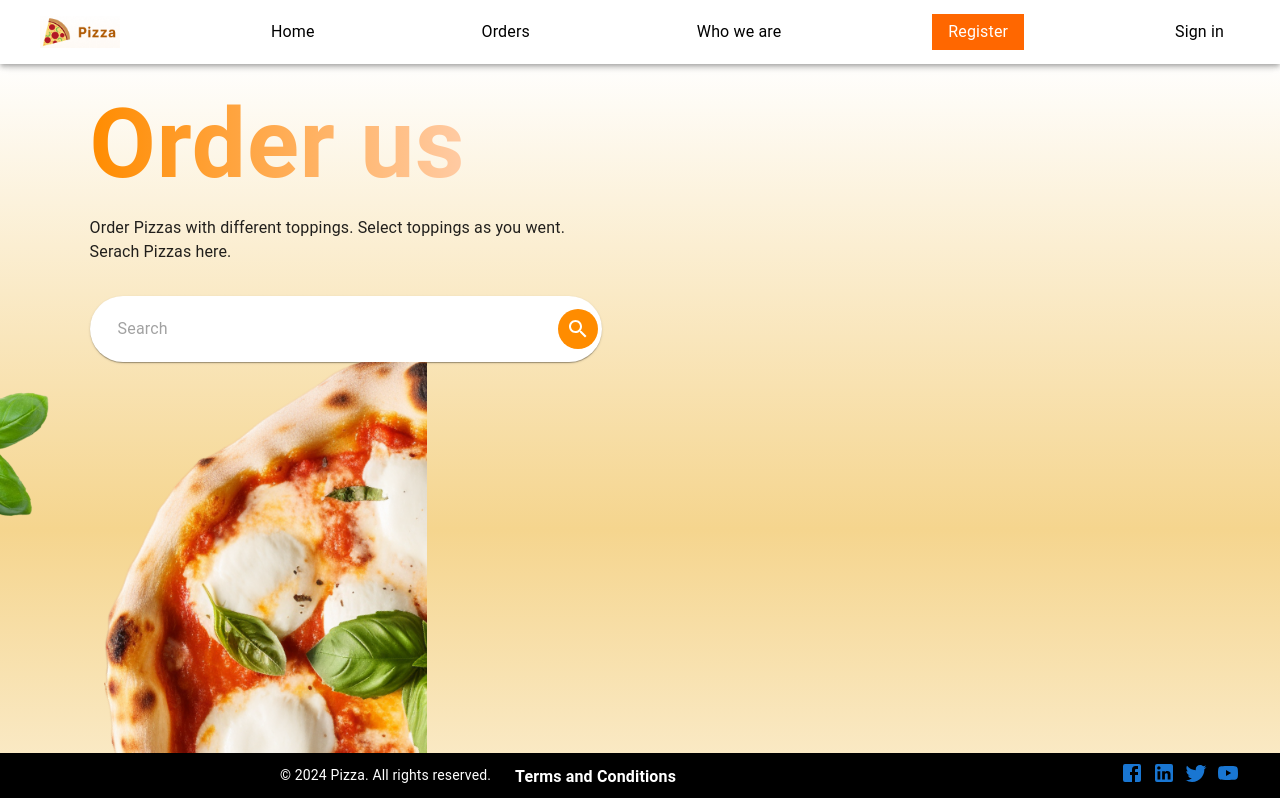
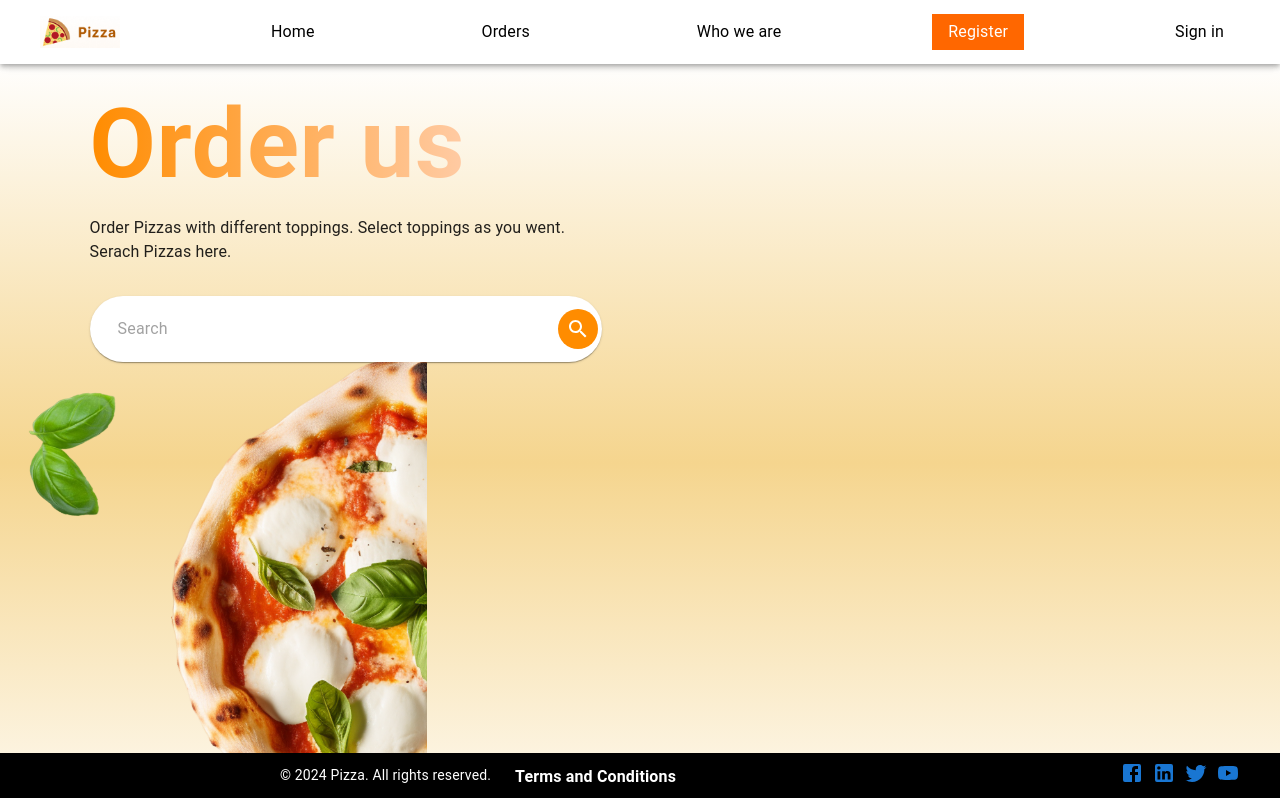
Before and after one commit to getye/Pizza-Ordering-App, a React (Create React App) app in the folder client/: page / in a window 1280 px wide. Shown: the top 798 px of the page. Built offline with nearby package versions, Linux system fonts and the light colour scheme.

Commit message:
Side bar and body

```diff
--- a/client/src/components/home.js
+++ b/client/src/components/home.js
@@ -89,9 +89,9 @@ return (
         </Paper>
       </Grid>
 
-      <Grid item xs={4} sx={{ display: 'flex', justifyContent: 'end'}}>
-        <img src={home1} alt='Pizza' style={{maxWidth:'65%', maxHeight:'22vb'}}/>
-        <img src={home2} alt='Pizza' style={{maxWidth:'80%', maxHeight:'80vb'}}/>
+      <Grid item xs={4} sx={{ display: 'flex', justifyContent: 'flex-end'}}>
+        <img src={home1} alt='Pizza' style={{maxWidth:'40%', maxHeight:'22vh'}}/>
+        <img src={home2} alt='Pizza' style={{maxWidth:'60%', maxHeight:'80vh'}}/>
       </Grid>
     </Grid>
     <Box sx={{
```
Also changed, not shown: 8 other files (tests, documents, lock files or other folders).
